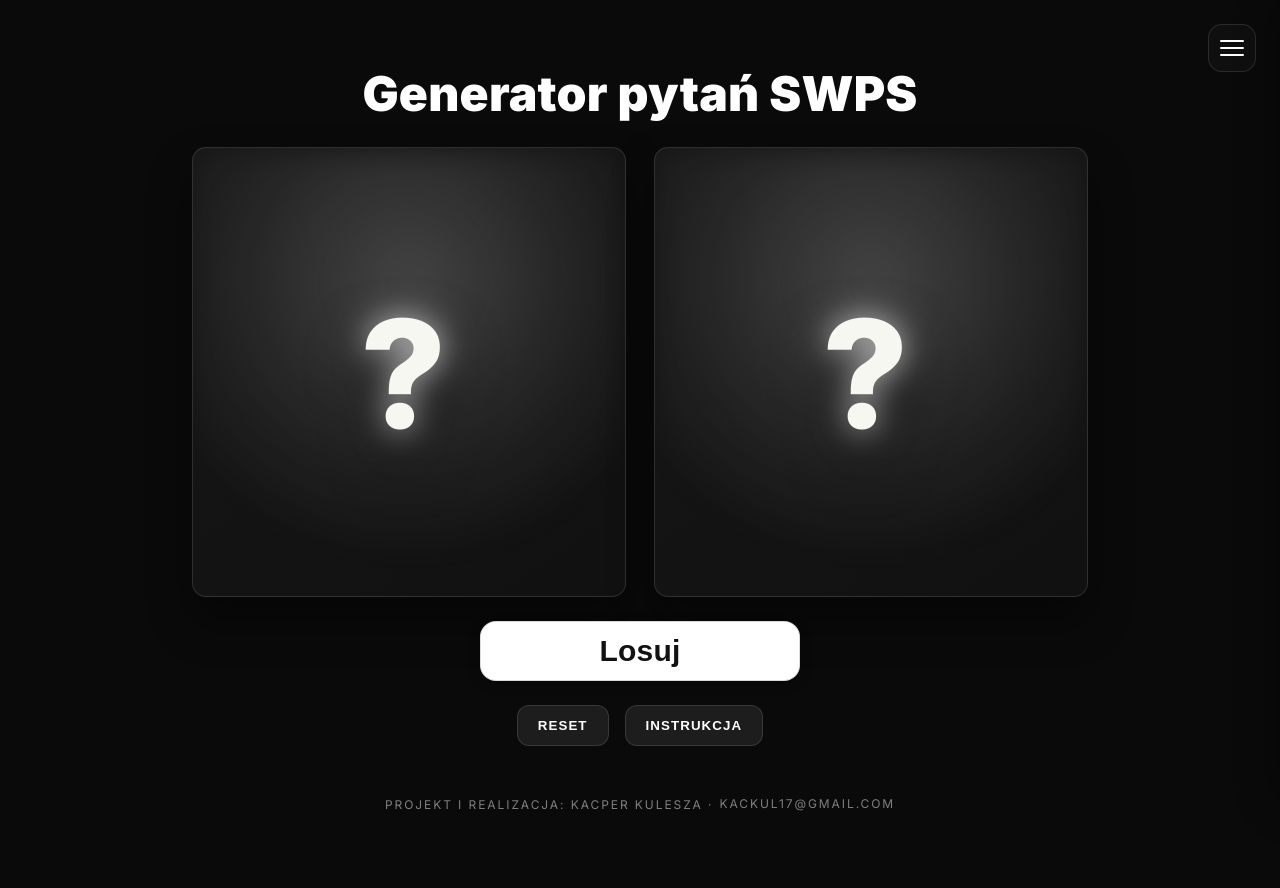
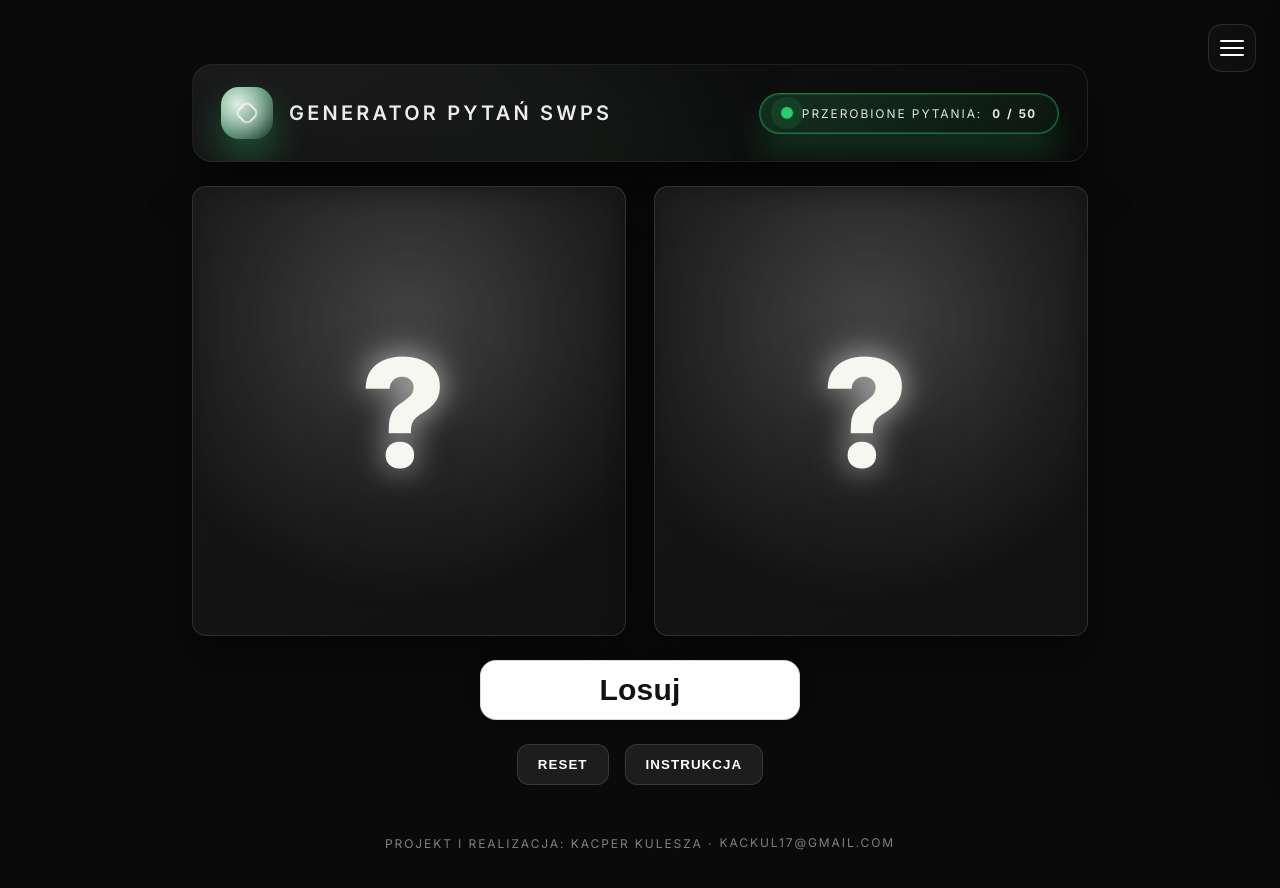
Before and after one commit to Sayukoo/generator-pytan-swps, a plain HTML site: page index.html in a window 1280 px wide. Before the commit the page ends 858 px from the top, so only its background shows below. Drawn offline with Linux system fonts and the light colour scheme.

Commit message:
Licznik pytań

```diff
--- a/index.html
+++ b/index.html
@@ -82,7 +82,28 @@
   </aside>
 
   <div class="app">
-    <h1 class="app-title">Generator pytań SWPS</h1>
+    <h1 class="visually-hidden">Generator losowych pytań SWPS</h1>
+    <nav class="app-nav" aria-label="Nawigacja główna">
+      <div class="app-nav__brand">
+        <span class="app-nav__badge" aria-hidden="true">
+          <span class="app-nav__badge-glow"></span>
+        </span>
+        <div class="app-nav__text">
+          <span class="app-nav__title">Generator pytań SWPS</span>
+        </div>
+      </div>
+      <div class="app-nav__actions">
+        <span class="app-nav__pill" aria-live="polite">
+          <span class="app-nav__pill-dot" aria-hidden="true"></span>
+          Przerobione pytania:
+          <span class="app-nav__pill-count">
+            <span id="navMasteredCount">0</span>
+            <span aria-hidden="true">/</span>
+            <span id="navTotalCount">0</span>
+          </span>
+        </span>
+      </div>
+    </nav>
     <div class="cards">
       <div class="card" data-slot="A">
         <div class="num" id="numA">?</div>
--- a/script.js
+++ b/script.js
@@ -38,11 +38,16 @@
   const listMasteredEl = document.getElementById('listMastered');
   const countUnmasteredEl = document.getElementById('countUnmastered');
   const countMasteredEl = document.getElementById('countMastered');
+  const navMasteredCountEl = document.getElementById('navMasteredCount');
+  const navTotalCountEl = document.getElementById('navTotalCount');
 
   if (!drawBtn || !resetBtn || !helpBtn || !helpDialog || !closeHelpBtn) {
     throw new Error('Nie udało się zainicjalizować elementów interfejsu.');
   }
 
+  if (navTotalCountEl) {
+    navTotalCountEl.textContent = String(QUESTIONS.length);
+  }
   const cardSlots = Array.from(document.querySelectorAll('.card')).map((cardEl) => {
     const slot = {
       cardEl,
@@ -383,6 +388,9 @@
     if (countMasteredEl) {
       countMasteredEl.textContent = String(masteredIndices.length);
     }
+    if (navMasteredCountEl) {
+      navMasteredCountEl.textContent = String(masteredIndices.length);
+    }
   }
 
   function renderTags(tagsEl, tags) {
--- a/styles.css
+++ b/styles.css
@@ -542,6 +542,168 @@ body.menu-open .menu-icon span:nth-child(3) {
   position: relative;
 }
 
+.visually-hidden {
+  position: absolute;
+  width: 1px;
+  height: 1px;
+  padding: 0;
+  margin: -1px;
+  overflow: hidden;
+  clip: rect(0 0 0 0);
+  border: 0;
+}
+
+.app-nav {
+  width: 100%;
+  display: flex;
+  align-items: center;
+  justify-content: space-between;
+  gap: 24px;
+  padding: 22px 28px;
+  border-radius: 20px;
+  border: 1px solid rgba(255, 255, 255, 0.08);
+  background: linear-gradient(145deg, rgba(20, 20, 20, 0.94), rgba(10, 10, 10, 0.88));
+  position: relative;
+  overflow: hidden;
+  text-align: left;
+  box-shadow: 0 26px 50px rgba(0, 0, 0, 0.45);
+}
+
+.app-nav::before {
+  content: '';
+  position: absolute;
+  inset: -60% -10%;
+  background: conic-gradient(from 140deg, rgba(46, 204, 113, 0.32), rgba(255, 255, 255, 0.08), transparent 68%);
+  filter: blur(80px);
+  opacity: 0.6;
+  transform: rotate(8deg);
+}
+
+.app-nav__brand,
+.app-nav__actions {
+  position: relative;
+  z-index: 1;
+  display: flex;
+  align-items: center;
+  gap: 18px;
+}
+
+.app-nav__badge {
+  width: 52px;
+  height: 52px;
+  border-radius: 18px;
+  background: linear-gradient(130deg, rgba(46, 204, 113, 0.72), rgba(46, 204, 113, 0.18));
+  display: flex;
+  align-items: center;
+  justify-content: center;
+  position: relative;
+  overflow: hidden;
+  box-shadow: 0 18px 36px rgba(46, 204, 113, 0.34);
+  isolation: isolate;
+}
+
+.app-nav__badge::after {
+  content: '';
+  width: 18px;
+  height: 18px;
+  border: 2px solid rgba(255, 255, 255, 0.85);
+  border-radius: 6px;
+  transform: rotate(45deg);
+  opacity: 0.9;
+  box-shadow: 0 0 18px rgba(255, 255, 255, 0.6);
+}
+
+.app-nav__badge-glow {
+  position: absolute;
+  inset: -40%;
+  background: radial-gradient(circle at 40% 40%, rgba(255, 255, 255, 0.95), rgba(255, 255, 255, 0) 60%);
+  opacity: 0.85;
+  animation: navBadgePulse 5s ease-in-out infinite;
+  z-index: -1;
+}
+
+.app-nav__text {
+  display: flex;
+  flex-direction: column;
+  gap: 2px;
+  font-weight: 600;
+  letter-spacing: 0.02em;
+  text-transform: none;
+}
+
+.app-nav__title {
+  font-size: 20px;
+  letter-spacing: 0.16em;
+  text-transform: uppercase;
+  color: rgba(255, 255, 255, 0.92);
+}
+
+.app-nav__actions {
+  margin-left: auto;
+}
+
+.app-nav__pill {
+  display: inline-flex;
+  align-items: center;
+  gap: 10px;
+  padding: 12px 22px;
+  border-radius: 999px;
+  border: 1px solid rgba(46, 204, 113, 0.45);
+  background: linear-gradient(135deg, rgba(46, 204, 113, 0.18), rgba(46, 204, 113, 0.06));
+  color: rgba(255, 255, 255, 0.88);
+  letter-spacing: 0.16em;
+  font-size: 12px;
+  text-transform: uppercase;
+  position: relative;
+  overflow: hidden;
+  box-shadow: 0 0 0 1px rgba(46, 204, 113, 0.22) inset, 0 22px 32px rgba(46, 204, 113, 0.18);
+}
+
+.app-nav__pill::after {
+  content: '';
+  position: absolute;
+  inset: 0;
+  background: linear-gradient(120deg, rgba(255, 255, 255, 0.16), transparent 40%);
+  opacity: 0;
+  transition: opacity 0.3s ease;
+}
+
+.app-nav__pill:hover::after {
+  opacity: 1;
+}
+
+.app-nav__pill-dot {
+  width: 10px;
+  height: 10px;
+  border-radius: 999px;
+  background: var(--accent);
+  box-shadow: 0 0 0 6px rgba(46, 204, 113, 0.18);
+  animation: navDotPulse 2200ms ease-in-out infinite;
+}
+
+.app-nav__pill-count {
+  display: inline-flex;
+  align-items: baseline;
+  gap: 6px;
+  font-weight: 700;
+  letter-spacing: 0.08em;
+  font-variant-numeric: tabular-nums;
+  color: rgba(255, 255, 255, 0.9);
+}
+
+.app-nav__pill-count span {
+  display: inline-block;
+}
+
+.app-nav__pill:focus-visible {
+  outline: 2px solid rgba(255, 255, 255, 0.4);
+  outline-offset: 4px;
+}
+
+.app-nav__brand {
+  gap: 16px;
+}
+
 .app-title {
   margin: 0;
   font-weight: 900;
@@ -956,6 +1118,30 @@ dialog button:hover {
   }
 }
 
+@keyframes navBadgePulse {
+  0%,
+  100% {
+    transform: scale(1) rotate(0deg);
+    opacity: 0.9;
+  }
+  50% {
+    transform: scale(1.08) rotate(6deg);
+    opacity: 0.7;
+  }
+}
+
+@keyframes navDotPulse {
+  0%,
+  100% {
+    transform: scale(1);
+    box-shadow: 0 0 0 6px rgba(46, 204, 113, 0.18);
+  }
+  50% {
+    transform: scale(1.35);
+    box-shadow: 0 0 0 10px rgba(46, 204, 113, 0.08);
+  }
+}
+
 @keyframes btnShine {
   0% {
     transform: translateX(-170%);
@@ -1011,6 +1197,15 @@ dialog button:hover {
     gap: 18px;
   }
 
+  .app-nav {
+    padding: 20px 22px;
+    gap: 18px;
+  }
+
+  .app-nav__title {
+    letter-spacing: 0.12em;
+  }
+
   .cards {
     gap: 20px;
   }
@@ -1025,6 +1220,23 @@ dialog button:hover {
     min-height: 100svh;
     padding: 20px 14px 68px;
     gap: 16px;
+  }
+
+  .app-nav {
+    flex-direction: column;
+    align-items: flex-start;
+    gap: 16px;
+    padding: 18px 18px;
+  }
+
+  .app-nav__actions {
+    width: 100%;
+    margin-left: 0;
+  }
+
+  .app-nav__pill {
+    width: 100%;
+    justify-content: center;
   }
 
   .cards {
```
